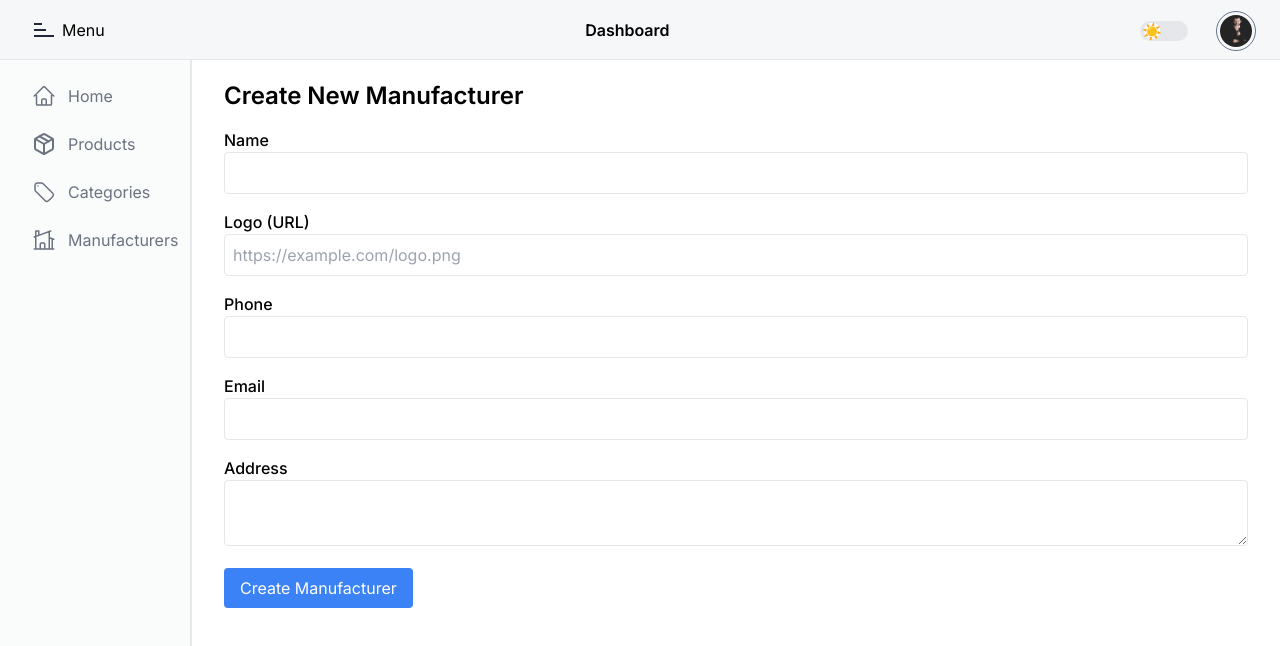
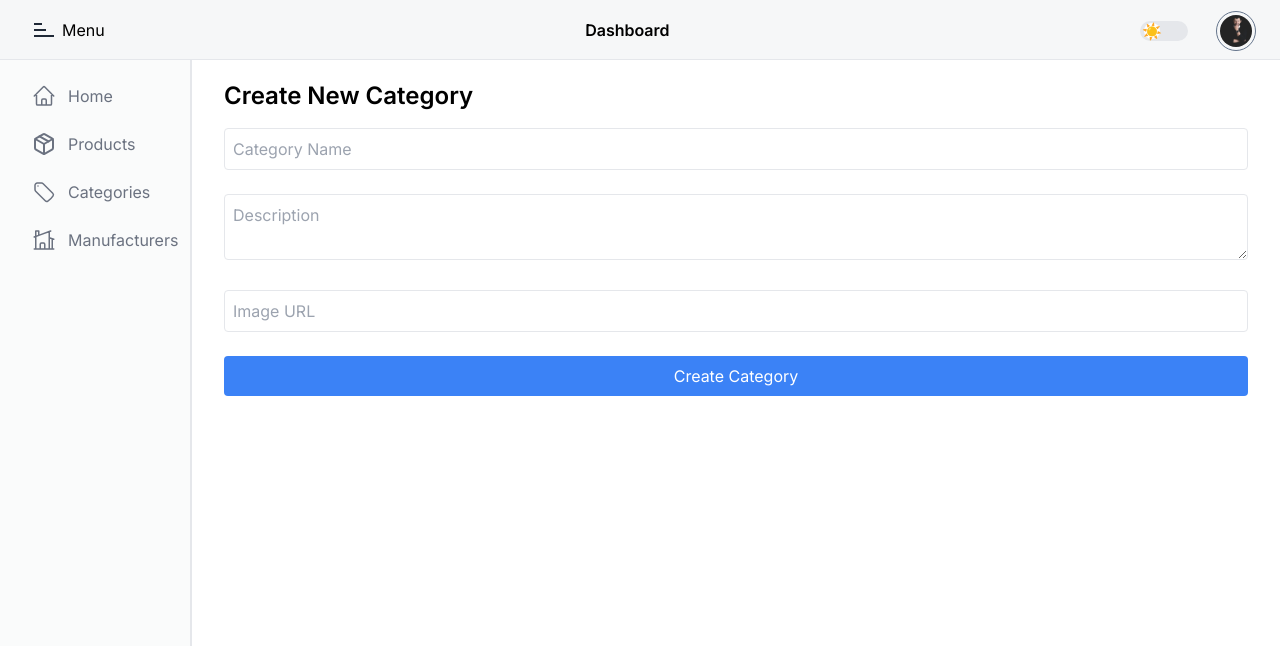
Before and after one commit to zephyr-cmd/mayank-hydraulic, a Next.js app: page /dashboard/categories/create-new-category in a window 1280 px wide. Shown: the top 646 px of the page. Built offline with nearby package versions, Linux system fonts and the light colour scheme.

Commit message:
create-new-manufacturer add with some fixes

```diff
--- a/src/app/(admin)/dashboard/categories/create-new-category/page.jsx
+++ b/src/app/(admin)/dashboard/categories/create-new-category/page.jsx
@@ -1,156 +1,94 @@
 "use client";
-
 import { useState } from "react";
 import { useRouter } from "next/navigation";
 import { useAuth } from "@/app/(admin)/dashboard/_utils/AuthContext";
 import { toast } from "sonner";
 
-export default function CreateNewManufacturer() {
-  const [formData, setFormData] = useState({
+export default function CreateNewCategory() {
+  const router = useRouter();
+  const { token } = useAuth();
+  const initialFormValue = {
     name: "",
-    logo: "",
-    contact_details: {
-      phone: "",
-      email: "",
-      address: "",
-    },
-  });
+    description: "",
+    image: "",
+  };
 
-  const [loading, setLoading] = useState(false);
-  const { token } = useAuth();
-  const router = useRouter();
-
-  const handleChange = (e) => {
-    const { name, value } = e.target;
-
-    // Update formData based on the input name
-    if (name.startsWith("contact_")) {
-      const field = name.split("contact_")[1];
-      setFormData((prev) => ({
-        ...prev,
-        contact_details: { ...prev.contact_details, [field]: value },
-      }));
-    } else {
-      setFormData((prev) => ({ ...prev, [name]: value }));
-    }
-  };
+  const [formData, setFormData] = useState(initialFormValue);
 
   const handleSubmit = async (e) => {
     e.preventDefault();
-    setLoading(true);
+
+    // Ensure the image URL starts with "/"
+    const cleanedImageUrl = formData.image.startsWith("/")
+      ? formData.image
+      : `/${formData.image.trim()}`;
 
     try {
-      const res = await fetch("/api/v2/manufacturer", {
+      const cleanedFormData = {
+        name: formData.name.trim(),
+        description: formData.description.trim(),
+        image: cleanedImageUrl,
+      };
+
+      const response = await fetch("/api/v2/category", {
         method: "POST",
         headers: {
+          Authorization: `Bearer ${token}`,
           "Content-Type": "application/json",
-          Authorization: `Bearer ${token}`,
         },
-        body: JSON.stringify(formData),
+        body: JSON.stringify(cleanedFormData),
       });
 
-      if (res.ok) {
-        toast("Manufacturer created successfully!", {});
-        router.push("/dashboard/manufacturers");
-      } else {
-        const errorData = await res.json();
-        toast.error(errorData.message || "Failed to create manufacturer.");
-      }
+      if (!response.ok) throw new Error("Failed to create category");
+
+      toast("Category created successfully", {});
+      setFormData(initialFormValue); // Reset form on success
+      router.push("/dashboard/categories");
     } catch (error) {
-      console.error("Error creating manufacturer:", error);
-      toast.error("Something went wrong!");
-    } finally {
-      setLoading(false);
+      toast(`${error.message}`, {});
+      console.error(error);
     }
   };
 
   return (
     <div className="container mx-auto p-4">
-      <h2 className="text-2xl font-semibold mb-4">Create New Manufacturer</h2>
-      <form onSubmit={handleSubmit} className="space-y-4">
-        {/* Name Field */}
-        <div>
-          <label htmlFor="name" className="block font-medium">
-            Name
-          </label>
+      <h2 className="text-2xl font-semibold mb-4">Create New Category</h2>
+      <form onSubmit={handleSubmit} className="space-y-6">
+        {/* Name */}
         <input
           type="text"
-            id="name"
-            name="name"
-            value={formData.name} // Use value instead of defaultValue
-            onChange={handleChange}
+          placeholder="Category Name"
+          value={formData.name}
+          onChange={(e) => setFormData({ ...formData, name: e.target.value })}
           className="w-full p-2 border rounded"
           required
         />
-        </div>
 
-        {/* Logo Field */}
-        <div>
-          <label htmlFor="logo" className="block font-medium">
-            Logo (URL)
-          </label>
+        {/* Description */}
+        <textarea
+          placeholder="Description"
+          value={formData.description}
+          onChange={(e) =>
+            setFormData({ ...formData, description: e.target.value })
+          }
+          className="w-full p-2 border rounded"
+        />
+
+        {/* Image URL */}
         <input
           type="text"
-            id="logo"
-            name="logo"
-            value={formData.logo} // Use value instead of defaultValue
-            onChange={handleChange}
-            className="w-full p-2 border rounded"
-            placeholder="https://example.com/logo.png"
-          />
-        </div>
-
-        {/* Phone Field */}
-        <div>
-          <label htmlFor="contact_phone" className="block font-medium">
-            Phone
-          </label>
-          <input
-            type="text"
-            id="contact_phone"
-            name="contact_phone" // Update id to match name
-            value={formData.contact_details.phone} // Use value instead of defaultValue
-            onChange={handleChange}
+          placeholder="Image URL"
+          value={formData.image}
+          onChange={(e) => setFormData({ ...formData, image: e.target.value })}
           className="w-full p-2 border rounded"
         />
-        </div>
-
-        {/* Email Field */}
-        <div>
-          <label htmlFor="contact_email" className="block font-medium">
-            Email
-          </label>
-          <input
-            type="email"
-            id="contact_email" // Update id to match name
-            name="contact_email" // Update id to match name
-            value={formData.contact_details.email} // Use value instead of defaultValue
-            onChange={handleChange}
-            className="w-full p-2 border rounded"
-          />
-        </div>
-
-        {/* Address Field */}
-        <div>
-          <label htmlFor="contact_address" className="block font-medium">
-            Address
-          </label>
-          <textarea
-            id="contact_address" // Update id to match name
-            name="contact_address" // Update id to match name
-            value={formData.contact_details.address} // Use value instead of defaultValue
-            onChange={handleChange}
-            className="w-full p-2 border rounded"
-          />
-        </div>
 
         {/* Submit Button */}
         <button
           type="submit"
-          className="bg-blue-500 text-white px-4 py-2 rounded"
-          disabled={loading}
+          className="bg-blue-500 text-white px-4 py-2 rounded w-full"
         >
-          {loading ? "Creating..." : "Create Manufacturer"}
+          Create Category
         </button>
       </form>
     </div>
--- /dev/null
+++ b/src/app/(admin)/dashboard/manufacturers/create-new-manufacturer/page.jsx
@@ -0,0 +1,170 @@
+"use client";
+
+import { useState } from "react";
+import { useRouter } from "next/navigation";
+import { useAuth } from "@/app/(admin)/dashboard/_utils/AuthContext";
+import { toast } from "sonner";
+
+export default function CreateNewManufacturer() {
+  const [formData, setFormData] = useState({
+    name: "",
+    logo: "",
+    contact_details: {
+      phone: "",
+      email: "",
+      address: "",
+    },
+  });
+
+  const [loading, setLoading] = useState(false);
+  const { token } = useAuth();
+  const router = useRouter();
+
+  const handleChange = (e) => {
+    const { name, value } = e.target;
+    if (name.startsWith("contact_")) {
+      const field = name.split("contact_")[1];
+      setFormData((prev) => ({
+        ...prev,
+        contact_details: { ...prev.contact_details, [field]: value },
+      }));
+    } else {
+      setFormData((prev) => ({ ...prev, [name]: value }));
+    }
+  };
+
+  const handleSubmit = async (e) => {
+    e.preventDefault();
+    const cleanedLogoUrl = formData.logo.startsWith("/")
+      ? formData.logo
+      : `/${formData.logo.trim()}`;
+    setLoading(true);
+
+    try {
+      // console.debug("L-44, formData-------->", formData);
+      const cleanedFormData = {
+        name: formData.name.trim(),
+        logo: cleanedLogoUrl,
+        contact_details: {
+          phone: formData.phone.trim(),
+          email: formData.email.trim(),
+          address: formData.address.trim(),
+        },
+      };
+      // console.debug("L54, formData-------->", cleanedFormData);
+      const res = await fetch("/api/v2/manufacturer", {
+        method: "POST",
+        headers: {
+          "Content-Type": "application/json",
+          Authorization: `Bearer ${token}`,
+        },
+        body: JSON.stringify(cleanedFormData),
+      });
+
+      if (res.ok) {
+        toast("Manufacturer created successfully!", {});
+        router.push("/dashboard/manufacturers");
+      } else {
+        const errorData = await res.json();
+        toast.error(errorData.message || "Failed to create manufacturer.");
+      }
+    } catch (error) {
+      console.error("Error creating manufacturer:", error);
+      toast.error("Something went wrong!");
+    } finally {
+      setLoading(false);
+    }
+  };
+
+  return (
+    <div className="container mx-auto p-4">
+      <h2 className="text-2xl font-semibold mb-4">Create New Manufacturer</h2>
+      <form onSubmit={handleSubmit} className="space-y-4">
+        {/* Name Field */}
+        <div>
+          <label htmlFor="name" className="block font-medium">
+            Name
+          </label>
+          <input
+            type="text"
+            id="name"
+            name="name"
+            defaultValue={formData.name}
+            onChange={handleChange}
+            className="w-full p-2 border rounded"
+            required
+          />
+        </div>
+
+        {/* Logo Field */}
+        <div>
+          <label htmlFor="logo" className="block font-medium">
+            Logo (URL)
+          </label>
+          <input
+            type="text"
+            id="logo"
+            name="logo"
+            defaultValue={formData.logo}
+            onChange={handleChange}
+            className="w-full p-2 border rounded"
+            placeholder="https://example.com/logo.png"
+          />
+        </div>
+
+        {/* Phone Field */}
+        <div>
+          <label htmlFor="contact_phone" className="block font-medium">
+            Phone
+          </label>
+          <input
+            type="text"
+            id="phone"
+            name="phone"
+            defaultValue={formData.contact_details.phone}
+            onChange={handleChange}
+            className="w-full p-2 border rounded"
+          />
+        </div>
+
+        {/* Email Field */}
+        <div>
+          <label htmlFor="contact_email" className="block font-medium">
+            Email
+          </label>
+          <input
+            type="email"
+            id="email"
+            name="email"
+            defaultValue={formData.contact_details.email}
+            onChange={handleChange}
+            className="w-full p-2 border rounded"
+          />
+        </div>
+
+        {/* Address Field */}
+        <div>
+          <label htmlFor="contact_address" className="block font-medium">
+            Address
+          </label>
+          <textarea
+            id="address"
+            name="address"
+            defaultValue={formData.contact_details.address}
+            onChange={handleChange}
+            className="w-full p-2 border rounded"
+          />
+        </div>
+
+        {/* Submit Button */}
+        <button
+          type="submit"
+          className="bg-blue-500 text-white px-4 py-2 rounded"
+          disabled={loading}
+        >
+          {loading ? "Creating..." : "Create Manufacturer"}
+        </button>
+      </form>
+    </div>
+  );
+}
--- a/src/app/(admin)/dashboard/products/create-newproduct/page.jsx
+++ b/src/app/(admin)/dashboard/products/create-newproduct/page.jsx
@@ -113,7 +113,8 @@ export default function CreateProduct() {
   };
 
   return (
-    <div className="p-8">
+    <div className="container mx-auto p-4">
+      <h2 className="text-2xl font-semibold mb-4">Create New Product</h2>
       <form onSubmit={handleSubmit} className="space-y-6">
         {/* Product Name */}
         <div className="flex flex-row gap-5">
```
Also changed, not shown: public/images/logo/Bosch_Rexroth.png (added), public/images/logo/Danfoss.png (added). Lines whose indentation alone changed are shown as unchanged.
